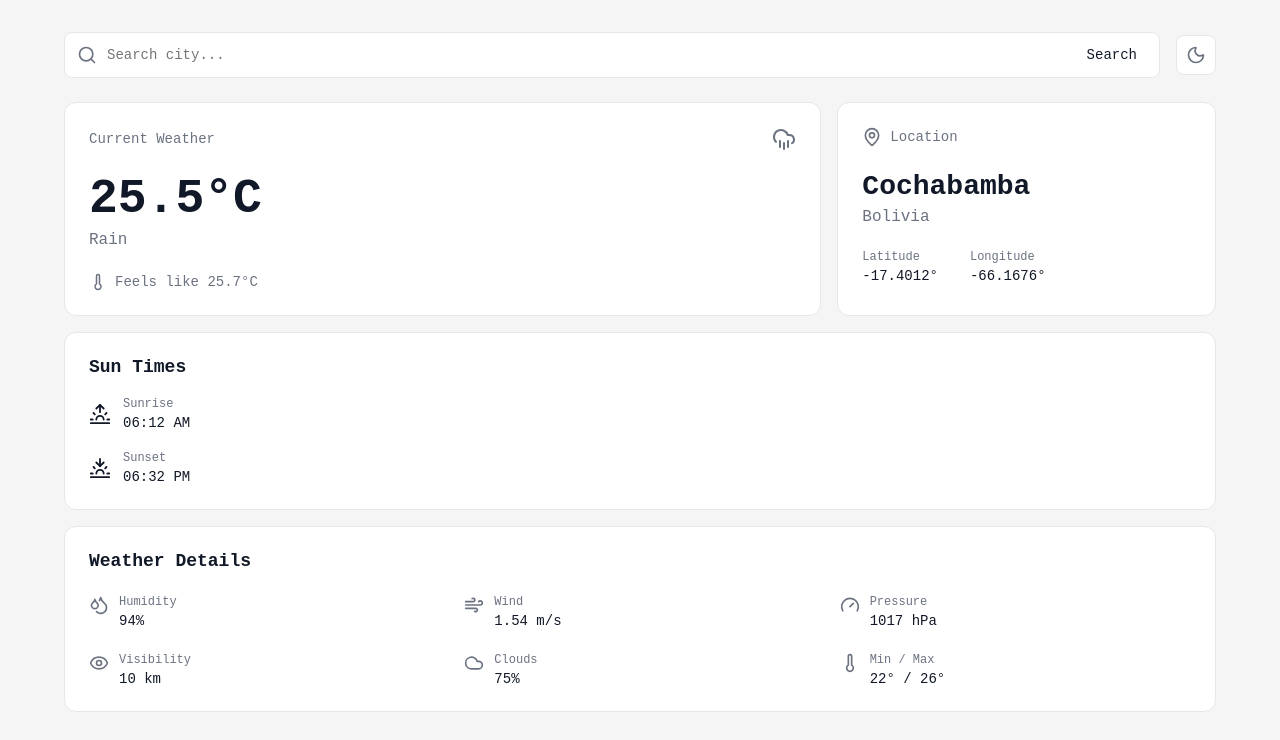
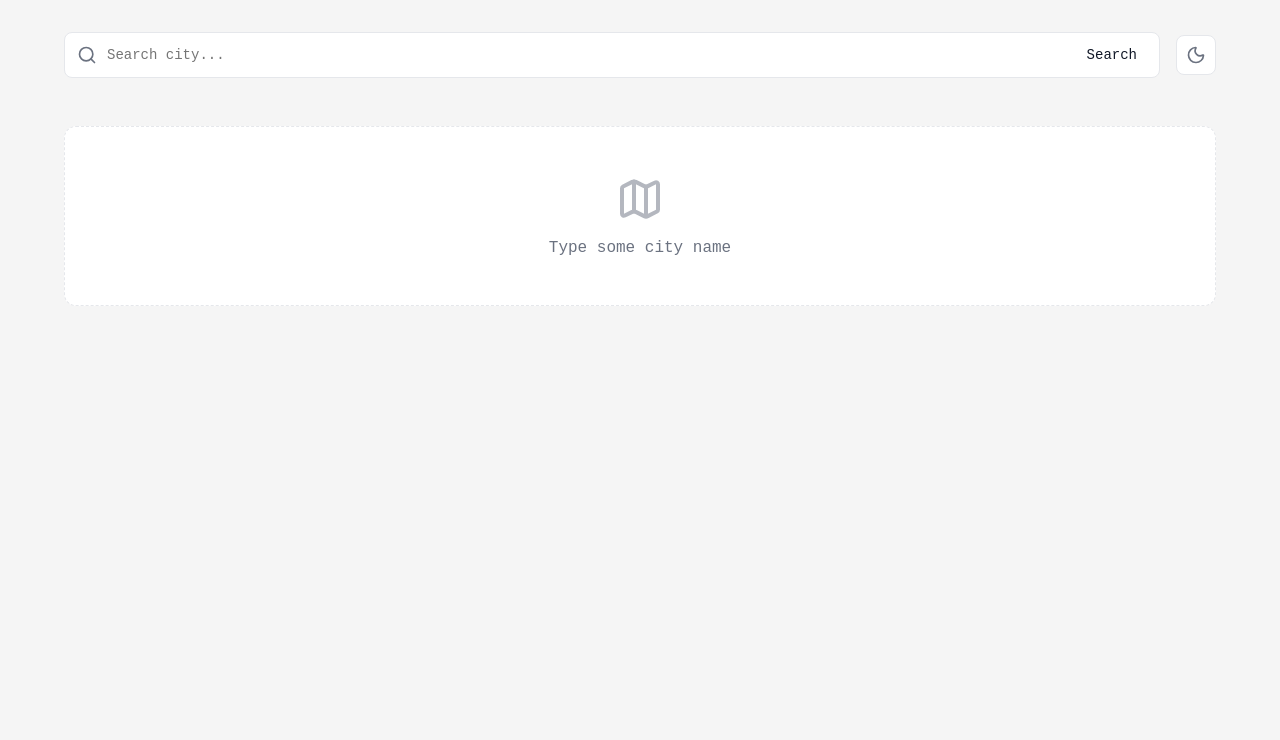
Before and after one commit to Catriel42/weather-dashboard, a React (Vite) app: page / in a window 1280 px wide. Shown: the top 740 px of the page. Built offline with nearby package versions, Linux system fonts and the light colour scheme.

Commit message:
feat: wire up weather data state to dashboard and child cards

```diff
--- a/src/components/CurrentWeatherCard.tsx
+++ b/src/components/CurrentWeatherCard.tsx
@@ -1,7 +1,13 @@
 import { CloudRain, Thermometer } from "lucide-react";
 import "./CurrentWeatherCard.css";
 
-function CurrentWeatherCard() {
+interface CurrentWeatherCardProps {
+  temp: number;
+  condition: string;
+  feelsLike: number;
+}
+
+function CurrentWeatherCard({ temp, condition, feelsLike }: CurrentWeatherCardProps) {
   return (
     <article className="current-weather-card">
       <div className="current-weather-header">
@@ -10,13 +16,13 @@ function CurrentWeatherCard() {
       </div>
 
       <div className="current-weather-main">
-        <strong>25.5°C</strong>
-        <span>Rain</span>
+        <strong>{Math.round(temp)}°C</strong>
+        <span>{condition}</span>
       </div>
 
       <div className="feels-like">
         <Thermometer size={18} />
-        <span>Feels like 25.7°C</span>
+        <span>Feels like {Math.round(feelsLike)}°C</span>
       </div>
     </article>
   );
--- a/src/components/LocationCard.tsx
+++ b/src/components/LocationCard.tsx
@@ -1,7 +1,14 @@
 import { MapPin } from "lucide-react";
 import "./LocationCard.css";
 
-function LocationCard() {
+interface LocationCardProps {
+  name: string;
+  country: string;
+  lat: number;
+  lon: number;
+}
+
+function LocationCard({ name, country, lat, lon }: LocationCardProps) {
   return (
     <article className="location-card">
       <div className="location-header">
@@ -10,19 +17,19 @@ function LocationCard() {
       </div>
 
       <div className="location-content">
-        <h2>Cochabamba</h2>
-        <p>Bolivia</p>
+        <h2>{name}</h2>
+        <p>{country}</p>
       </div>
 
       <div className="coordinates">
         <div>
           <span>Latitude</span>
-          <strong>-17.4012°</strong>
+          <strong>{lat.toFixed(4)}°</strong>
         </div>
 
         <div>
           <span>Longitude</span>
-          <strong>-66.1676°</strong>
+          <strong>{lon.toFixed(4)}°</strong>
         </div>
       </div>
     </article>
--- a/src/components/SunTimesCard.tsx
+++ b/src/components/SunTimesCard.tsx
@@ -1,7 +1,26 @@
 import { Sunrise, Sunset } from "lucide-react";
 import "./SunTimesCard.css";
 
-function SunTimesCard() {
+interface SunTimesCardProps {
+  sunriseTime: number; // Unix timestamp
+  sunsetTime: number;
+  timezoneOffset: number;
+}
+
+function formatTime(unixTime: number, offset: number) {
+  const date = new Date((unixTime + offset) * 1000);
+  let hours = date.getUTCHours();
+  const minutes = date.getUTCMinutes();
+  const ampm = hours >= 12 ? 'PM' : 'AM';
+
+  hours = hours % 12;
+  hours = hours ? hours : 12;
+  const strMinutes = minutes < 10 ? '0' + minutes : minutes;
+
+  return `${hours}:${strMinutes} ${ampm}`;
+}
+
+function SunTimesCard({ sunriseTime, sunsetTime, timezoneOffset }: SunTimesCardProps) {
   return (
     <article className="sun-times-card">
       <h2>Sun Times</h2>
@@ -11,7 +30,7 @@ function SunTimesCard() {
 
         <div>
           <span>Sunrise</span>
-          <strong>06:12 AM</strong>
+          <strong>{formatTime(sunriseTime, timezoneOffset)}</strong>
         </div>
       </div>
 
@@ -20,7 +39,7 @@ function SunTimesCard() {
 
         <div>
           <span>Sunset</span>
-          <strong>06:32 PM</strong>
+          <strong>{formatTime(sunsetTime, timezoneOffset)}</strong>
         </div>
       </div>
     </article>
--- a/src/components/WeatherDashboard.tsx
+++ b/src/components/WeatherDashboard.tsx
@@ -1,24 +1,99 @@
+import { useState, useEffect } from "react";
+import { searchCities, getCurrentWeather } from "../services/weatherService";
+import type { City, WeatherData } from "../types/weather";
+
 import CurrentWeatherCard from "./CurrentWeatherCard";
 import LocationCard from "./LocationCard";
 import SunTimesCard from "./SunTimesCard";
 import WeatherDetails from "./WeatherDetails";
 import SearchBar from "./SearchBar";
 import ThemeToggle from "./ThemeToggle";
+import ResultCard from "./ResultCard";
+import EmptyState from "./EmptyState";
 import "./WeatherDashboard.css";
 
 function WeatherDashboard() {
+  const [searchResults, setSearchResults] = useState<City[]>([]);
+  const [selectedLocation, setSelectedLocation] = useState<City | null>(null);
+  const [weatherData, setWeatherData] = useState<WeatherData | null>(null);
+
+  useEffect(() => {
+    if (!selectedLocation) return;
+
+    const fetchWeather = async () => {
+      const data = await getCurrentWeather(selectedLocation.lat, selectedLocation.lon);
+      setWeatherData(data);
+    };
+
+    fetchWeather();
+  }, [selectedLocation]);
+
+  const handleSearch = async (query: string) => {
+    if (!query.trim()) return;
+    const results = await searchCities(query);
+    setSearchResults(results);
+  };
+
+  const handleCitySelect = (city: City) => {
+    setSelectedLocation(city);
+    setSearchResults([]);
+  };
+
   return (
     <main className="weather-dashboard">
       <header className="dashboard-header">
-        <SearchBar />
+        <div className="search-container">
+          <SearchBar onSearch={handleSearch} />
+
+          {searchResults.length > 0 && (
+            <div className="search-results-dropdown">
+              {searchResults.map((city, index) => (
+                <ResultCard
+                  key={`${city.lat}-${city.lon}-${index}`}
+                  city={city}
+                  onSelect={handleCitySelect}
+                />
+              ))}
+            </div>
+          )}
+        </div>
         <ThemeToggle />
       </header>
-      <section className="weather-grid">
-        <CurrentWeatherCard />
-        <LocationCard />
-        <SunTimesCard />
-        <WeatherDetails />
-      </section>
+
+      {!weatherData ? (
+        <EmptyState />
+      ) : (
+        <section className="weather-grid">
+          <CurrentWeatherCard
+            temp={weatherData.main.temp}
+            condition={weatherData.weather[0].main}
+            feelsLike={weatherData.main.feels_like}
+          />
+
+          <LocationCard
+            name={selectedLocation?.name || weatherData.name}
+            country={selectedLocation?.country || weatherData.sys.country}
+            lat={weatherData.coord.lat}
+            lon={weatherData.coord.lon}
+          />
+
+          <SunTimesCard
+            sunriseTime={weatherData.sys.sunrise}
+            sunsetTime={weatherData.sys.sunset}
+            timezoneOffset={weatherData.timezone}
+          />
+
+          <WeatherDetails
+            humidity={weatherData.main.humidity}
+            windSpeed={weatherData.wind.speed}
+            pressure={weatherData.main.pressure}
+            visibility={weatherData.visibility}
+            clouds={weatherData.clouds.all}
+            tempMin={weatherData.main.temp_min}
+            tempMax={weatherData.main.temp_max}
+          />
+        </section>
+      )}
     </main>
   );
 }
--- a/src/components/WeatherDetails.tsx
+++ b/src/components/WeatherDetails.tsx
@@ -9,7 +9,25 @@ import {
 
 import "./WeatherDetails.css";
 
-function WeatherDetails() {
+interface WeatherDetailsProps {
+  humidity: number;
+  windSpeed: number;
+  pressure: number;
+  visibility: number;
+  clouds: number;
+  tempMin: number;
+  tempMax: number;
+}
+
+function WeatherDetails({
+  humidity,
+  windSpeed,
+  pressure,
+  visibility,
+  clouds,
+  tempMin,
+  tempMax
+}: WeatherDetailsProps) {
   return (
     <article className="weather-details">
       <h2>Weather Details</h2>
@@ -18,37 +36,37 @@ function WeatherDetails() {
         <div className="weather-detail">
           <Droplets size={20} />
           <span>Humidity</span>
-          <strong>94%</strong>
+          <strong>{humidity}%</strong>
         </div>
 
         <div className="weather-detail">
           <Wind size={20} />
           <span>Wind</span>
-          <strong>1.54 m/s</strong>
+          <strong>{(windSpeed * (3600/1000)).toFixed(0)} km/h</strong>
         </div>
 
         <div className="weather-detail">
           <Gauge size={20} />
           <span>Pressure</span>
-          <strong>1017 hPa</strong>
+          <strong>{pressure} hPa</strong>
         </div>
 
         <div className="weather-detail">
           <Eye size={20} />
           <span>Visibility</span>
-          <strong>10 km</strong>
+          <strong>{(visibility / 1000).toFixed(1)} km</strong>
         </div>
 
         <div className="weather-detail">
           <Cloud size={20} />
           <span>Clouds</span>
-          <strong>75%</strong>
+          <strong>{clouds}%</strong>
         </div>
 
         <div className="weather-detail">
           <Thermometer size={20} />
           <span>Min / Max</span>
-          <strong>22° / 26°</strong>
+          <strong>{Math.round(tempMin)}°C / {Math.round(tempMax)}°C</strong>
         </div>
       </div>
     </article>
```
